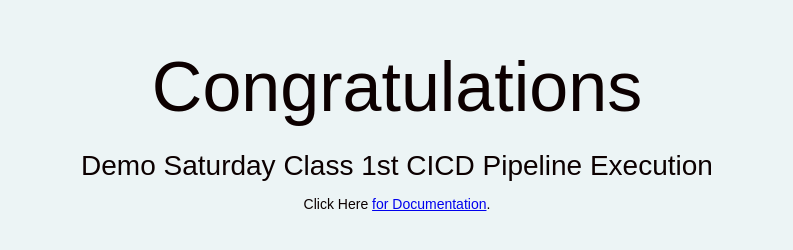
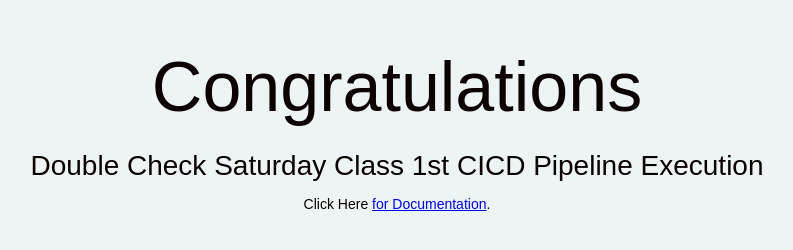
Before and after one commit to strategypk/dec12, a plain HTML site: page index.html in a window 1280 px wide. Shown: the whole page, without its empty margins (243-1036 px from the left). Drawn offline with Linux system fonts and the light colour scheme.

Commit message:
double check

```diff
--- a/index.html
+++ b/index.html
@@ -27,7 +27,7 @@
 <body>
   <div align="center">
     <h1>Congratulations</h1>
-    <h2> Demo Saturday Class 1st CICD Pipeline Execution </h2>
+    <h2> Double Check Saturday Class 1st CICD Pipeline Execution </h2>
     <p> Click Here <a href="http://aws.amazon.com/documentation/codedeploy"> for Documentation</a>.</p>
   </div>
 </body>
```
